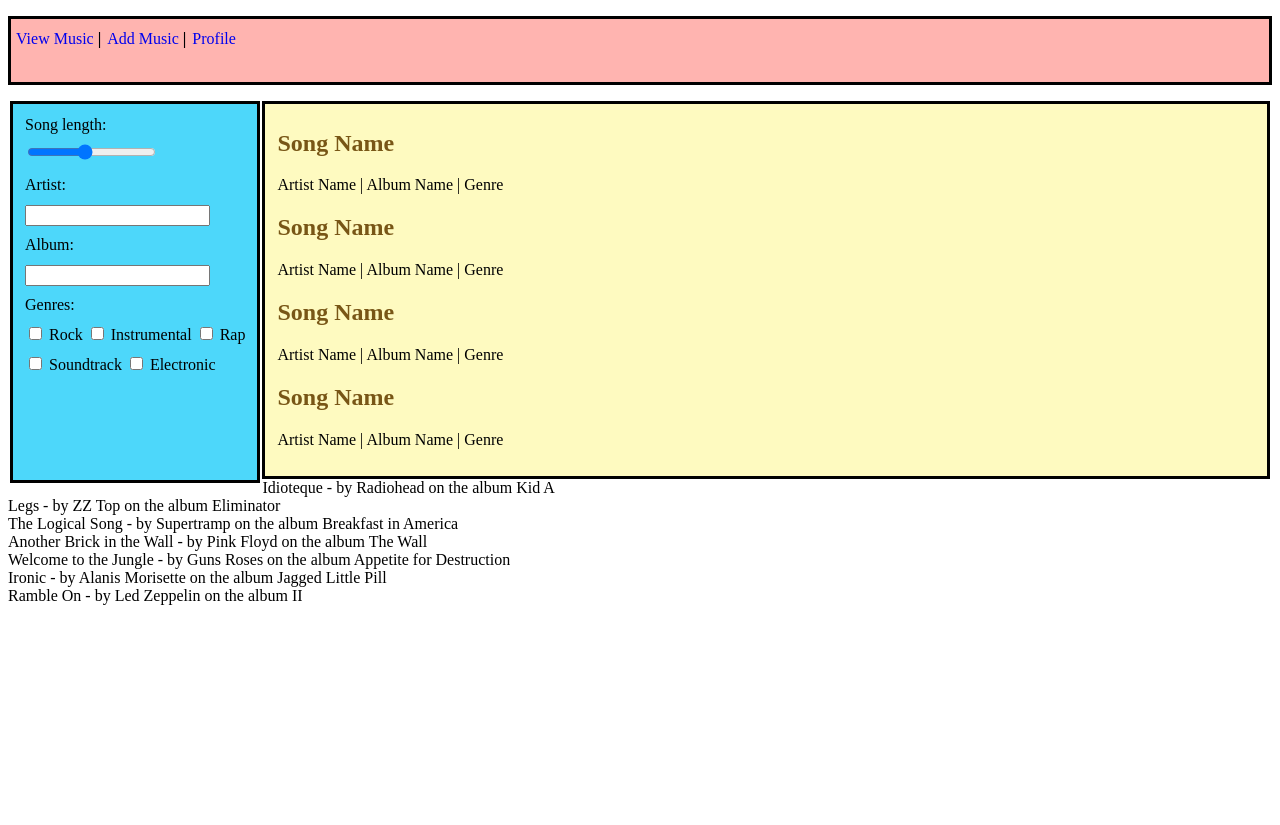
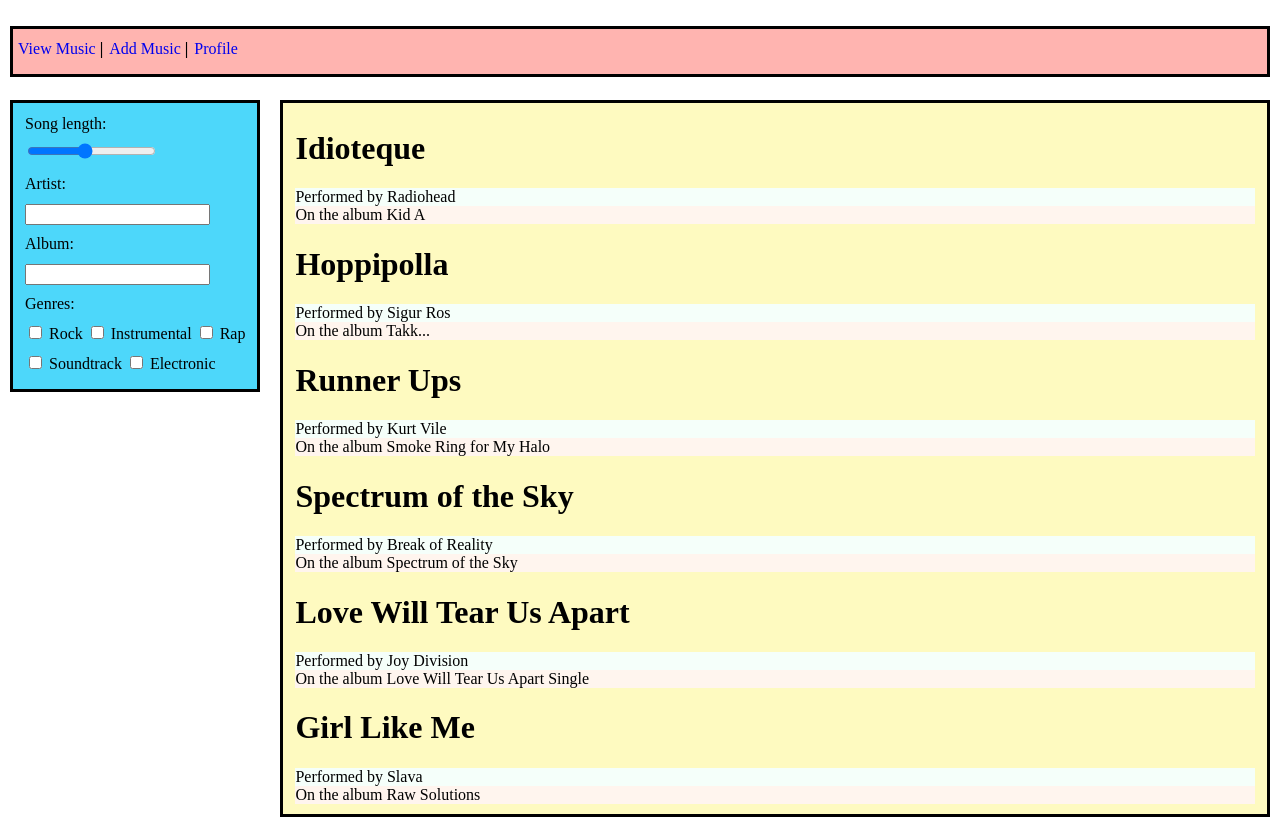
Before and after one commit to leifehetland/music-history, a plain HTML site: page index.html in a window 1280 px wide. Before the commit the page ends 800 px from the top, so only its background shows below. Drawn offline with nearby package versions, Linux system fonts and the light colour scheme.

Commit message:
added jquery and json to music history

```diff
--- a/index.html
+++ b/index.html
@@ -2,7 +2,10 @@
 <html>
   <form action="#" method="POST">
   <header>
-  <link rel="stylesheet" href="./main.css">
+  <link rel="stylesheet" href="./music.css">
+
+  </header>
+  <body>
    <nav>
       <ul class="nav arial">
         <li><a href="#">View Music</a><b> |</b></li>
@@ -10,8 +13,7 @@
         <li><a href="#">Profile</a></li>
       </ul>
     </nav>
-  </header>
-  <body>
+    <div class="wrapper">
       <fieldset class="bluebox">
         <div>Song length:</div>
             <label for="song-length"></label>
@@ -45,17 +47,11 @@
           <input type="checkbox" name="Soundtrack" value="Soundtrack"> Soundtrack
           <input type="checkbox" name="electronic" value="electronic"> Electronic
       </fieldset>
+      <fieldset class="orangebox">
+      <div id="listOfSongs"></div>
 
-    <fieldset class="orangebox">
-      <h2>Song Name</h2>
-      <div> Artist Name | Album Name | Genre</div>
-      <h2>Song Name</h2>
-      <div> Artist Name | Album Name | Genre</div>
-      <h2>Song Name</h2>
-      <div> Artist Name | Album Name | Genre</div>
-      <h2>Song Name</h2>
-      <div> Artist Name | Album Name | Genre</div>
       </fieldset>
-    <div id="music_project"></div>
+    </div>
+    <script src="//code.jquery.com/jquery-1.11.3.min.js"></script>
     <script src= "music.js"></script>
   </body>
--- /dev/null
+++ b/moresongs.json
@@ -0,0 +1,34 @@
+{
+	"songs": [
+	  {
+	  	"title": "Idioteque",
+	  	"artist": "Radiohead",
+	  	"album": "Kid A"
+	  },
+	  {
+	  	"title": "Hoppipolla",
+	  	"artist": "Sigur Ros",
+	  	"album": "Takk..."
+	  },
+	  {
+	  	"title": "Runner Ups",
+	  	"artist": "Kurt Vile",
+	  	"album": "Smoke Ring for My Halo"
+	  },
+	  {
+	  	"title": "Spectrum of the Sky",
+	  	"artist": "Break of Reality",
+	  	"album": "Spectrum of the Sky"
+	  },
+	  {
+	  	"title": "Love Will Tear Us Apart",
+	  	"artist": "Joy Division",
+	  	"album": "Love Will Tear Us Apart Single"
+	  },
+	  {
+	  	"title": "Girl Like Me",
+	  	"artist": "Slava",
+	  	"album": "Raw Solutions"
+	  }
+	]
+}
--- a/main.css
+++ b/music.css
@@ -1,9 +1,14 @@
+
 
 .nav{
   background-color: #FFB4B0;
-  height: 53px;
+  height: 35px;
   border: 3px solid black;
   padding: 10px 0 0 0;
+  position: fixed;
+  top: 10px;
+  right: 10px;
+  left: 10px;
 }
 
 .nav > li {
@@ -16,21 +21,29 @@ li a {
   text-decoration: none;
 }
 
+.wrapper{
+  margin-top: 100px;
+}
+
 .bluebox {
   background-color:  #4DD7FA;
   border: 3px solid black;
   text-align: left;
   float: left;
   line-height: 30px;
-  padding-bottom: 100px;
+  margin-right: 20px;
 }
 
 .orangebox{
   background-color: #FEFAC0;
   border: 3px solid black;
-  padding-bottom: 27px;
+  text-align: left;
 }
 
-h2{
-  color: #785616;
+.orangebox div:nth-of-type(2n+0){
+  background-color: #FFF5EE;
 }
+
+#listOfSongs div:nth-of-type(2n+1){
+  background-color: #F5FFFA;
+}
--- a/music.js
+++ b/music.js
@@ -1,21 +1,27 @@
-var songs = [];
-
-var songList = document.getElementById("music_project");
-
-songs[songs.length] = "Legs > by Z*Z Top on the album Eliminator";
-songs[songs.length] = "The Logical Song > by Supertr@amp on the album Breakfast in America";
-songs[songs.length] = "Another Brick in the Wall > by Pink Floyd on the album The Wall";
-songs[songs.length] = "Welco(me to the Jungle > by Guns & Roses on the album Appetite for Destruction";
-songs[songs.length] = "Ironi!c > by Alanis Moris*ette on the album Jagged Little Pill";
-
-songs.unshift("Idioteque > by Radiohead on the album Kid A");
-songs.push("Ramble On > by Led Zeppelin on the album II");
+$(document).ready(function() {
 
 
-for (var i = 0; i < songs.length; i++) {
-	var song = songs[i];
-	song = song.replace(/[&\/\\#,+(!)$~%.'":&*@?<{}]/g, '');
-	song = song.replace(">", "-");
-	songList.innerHTML += song + "<br>";
 
-}
+
+
+
+	$.ajax({
+		url:"./moresongs.json"
+	}).done(function(songList){
+		console.log(songList.songs);
+
+	for (var i = 0; i < songList.songs.length; i++) {
+		var currentSong = songList.songs[i];
+		$("#listOfSongs").append("<h1>" + currentSong.title + "</h1>");
+		$("#listOfSongs").append("<div>Performed by " + currentSong.artist +"</div>");
+		$("#listOfSongs").append("<div>On the album " + currentSong.album + "</div>");
+
+	};
+
+
+
+
+
+});
+
+});
```
Also changed, not shown: main.js (deleted, +0 -9 lines). Lines whose indentation alone changed are shown as unchanged.
